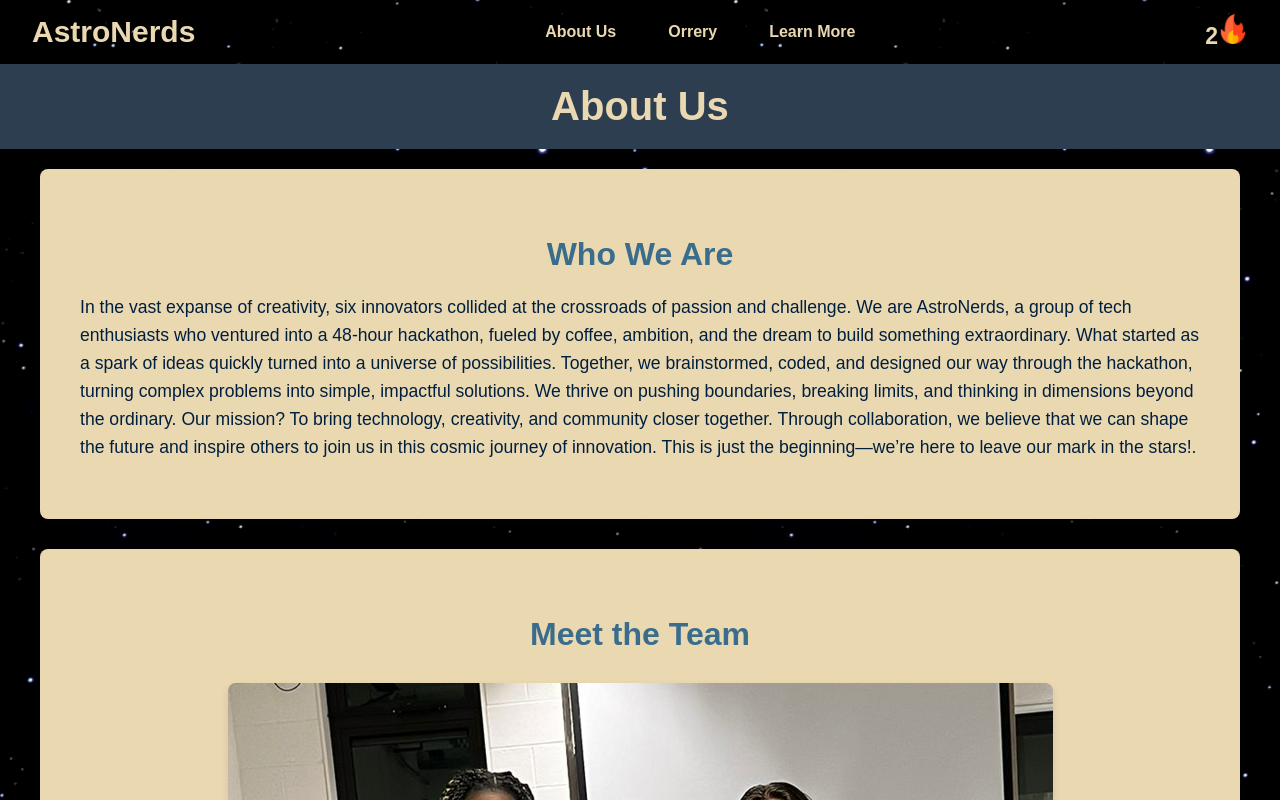
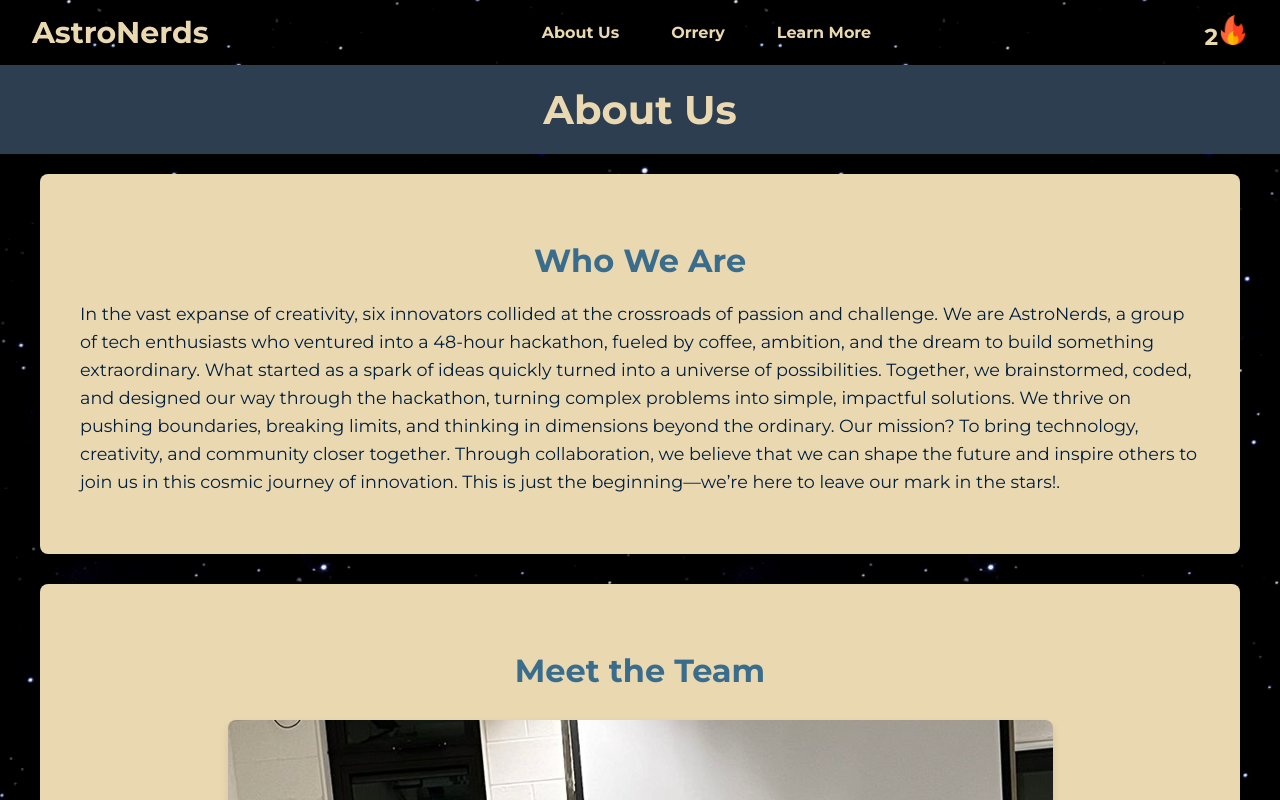
Before and after one commit to DSGuy02/astro-nerds, a website: page team.html in a window 1280 px wide. Shown: the top 800 px of the page. Drawn offline with Linux system fonts and the light colour scheme.

Commit message:
hopefully last 5 update

```diff
--- a/team.html
+++ b/team.html
@@ -6,6 +6,11 @@
     <meta name="viewport" content="width=device-width, initial-scale=1.0">
     <meta http-equiv="X-UA-Compatible" content="IE=edge">
     <link rel="stylesheet" href="./css/navbar.css">
+    <link rel="preconnect" href="https://fonts.googleapis.com">
+    <link rel="preconnect" href="https://fonts.gstatic.com" crossorigin>
+    <link
+        href="https://fonts.googleapis.com/css2?family=Montserrat:wght@100;200;300;400;500;600;700;800;900&display=swap"
+        rel="stylesheet">
     <title>About Us</title>
     <style>
         body {
@@ -94,8 +99,8 @@
 
         <div class="middle">
             <a class="secondary" href="team.html">About Us</a>
-            <a class="secondary" href="">Orrery</a>
-            <a class="secondary" href="">Learn More</a>
+            <a class="secondary" href="3d_interactive.html">Orrery</a>
+            <a class="secondary" href="space_quiz.html">Learn More</a>
         </div>
 
         <a class="profile" href="#">
```
Also changed, not shown: 2d_interactive.html (+9 -5 lines), 3d_interactive.html (+2 -2 lines), ar_interactive.html (+2 -2 lines), index.html (+3 -3 lines), space_quiz.html (+2 -2 lines).
